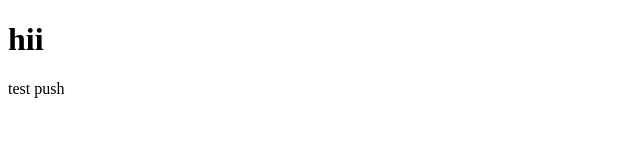
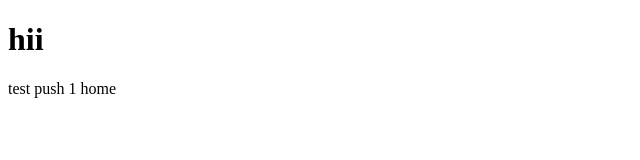
Before and after one commit to hamza2814/test, a plain HTML site: page index.html in a window 1280 px wide. Shown: the full height of the page, 0-640 px from the left. Drawn offline with Linux system fonts and the light colour scheme.

Commit message:
second commit

```diff
--- a/index.html
+++ b/index.html
@@ -8,6 +8,7 @@
 </head>
 <body>
     <h1>hii</h1>
-    <p>test push</p>
+    <p>test push 1 home</p>
+
 </body>
 </html>
```
